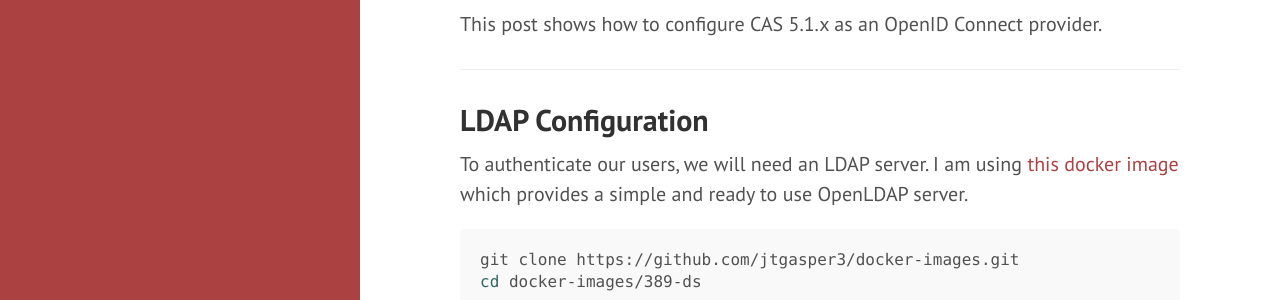
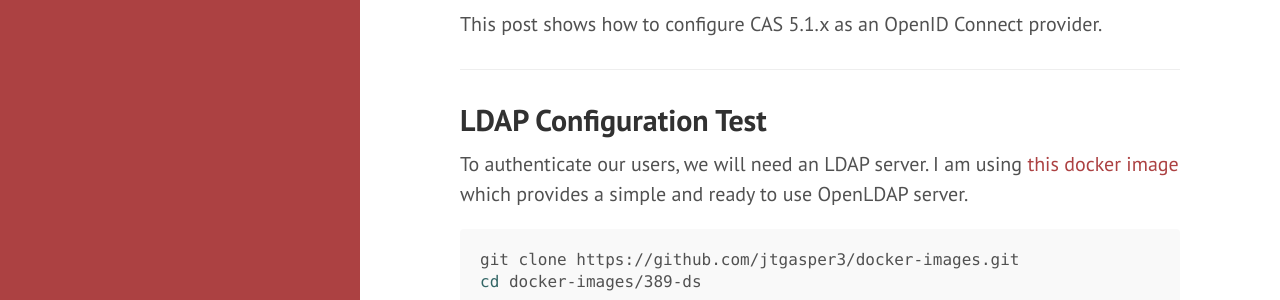
Before and after one commit to mirzlab/mirzlab.github.io, a Jekyll site: the page built from _posts/2017-07-16-cas5-oidc-provider.md, in a window 1280 px wide and 900 px high. Shown: the part 171-471 px from the top of the window. Built offline with Jekyll 4.4.1, drawn with Linux system fonts in a browser that asks for light colours.

Commit message:
Update 2017-07-16-cas5-oidc-provider.md

```diff
--- a/_posts/2017-07-16-cas5-oidc-provider.md
+++ b/_posts/2017-07-16-cas5-oidc-provider.md
@@ -8,7 +8,7 @@ This post shows how to configure CAS 5.1.x as an OpenID Connect provider.
 
 -----
 
-## LDAP Configuration
+## LDAP Configuration Test
 
 To authenticate our users, we will need an LDAP server. I am using [this docker image](https://github.com/jtgasper3/docker-images/tree/master/389-ds) which provides a simple and ready to use OpenLDAP server.
 
```
